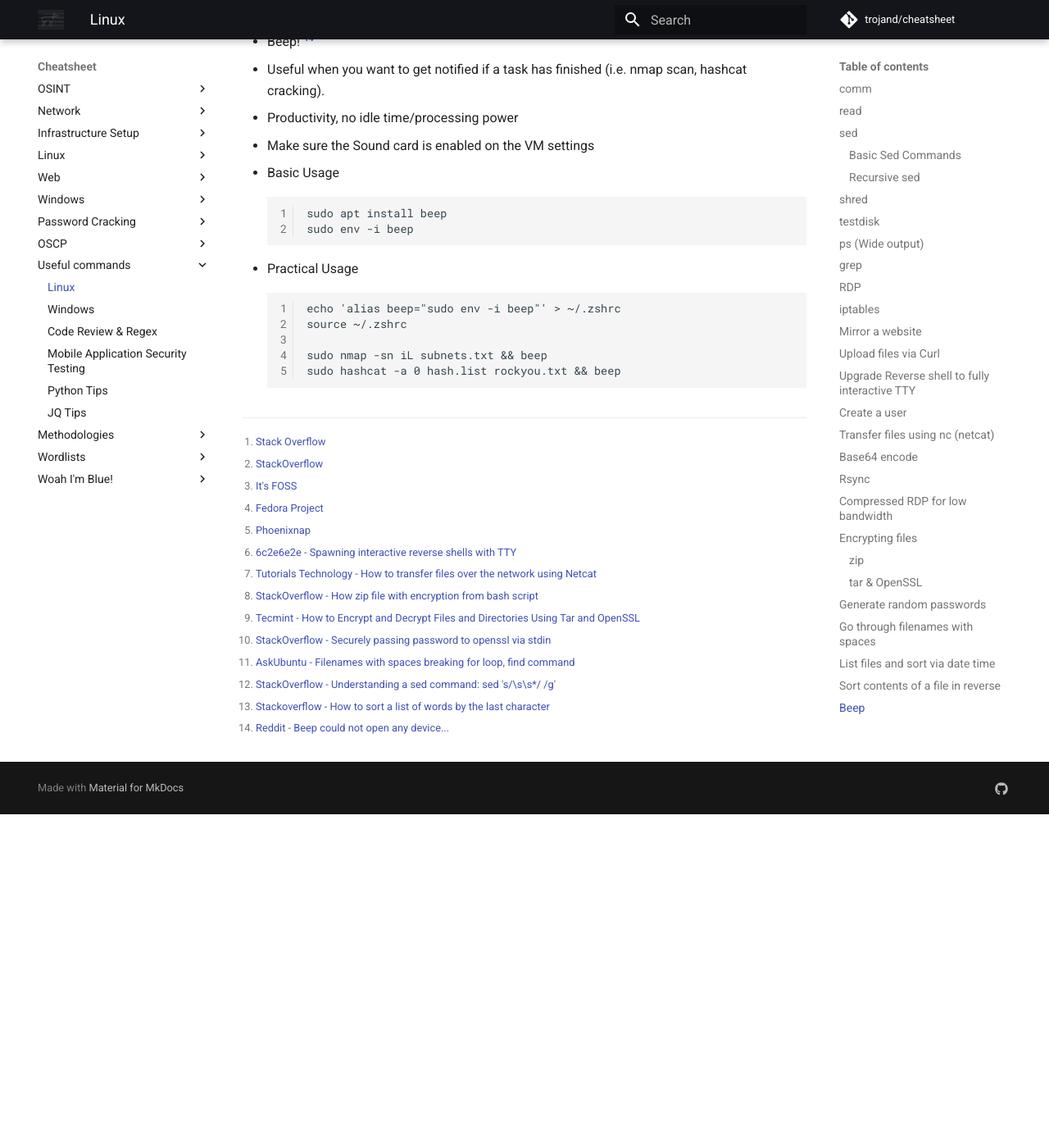
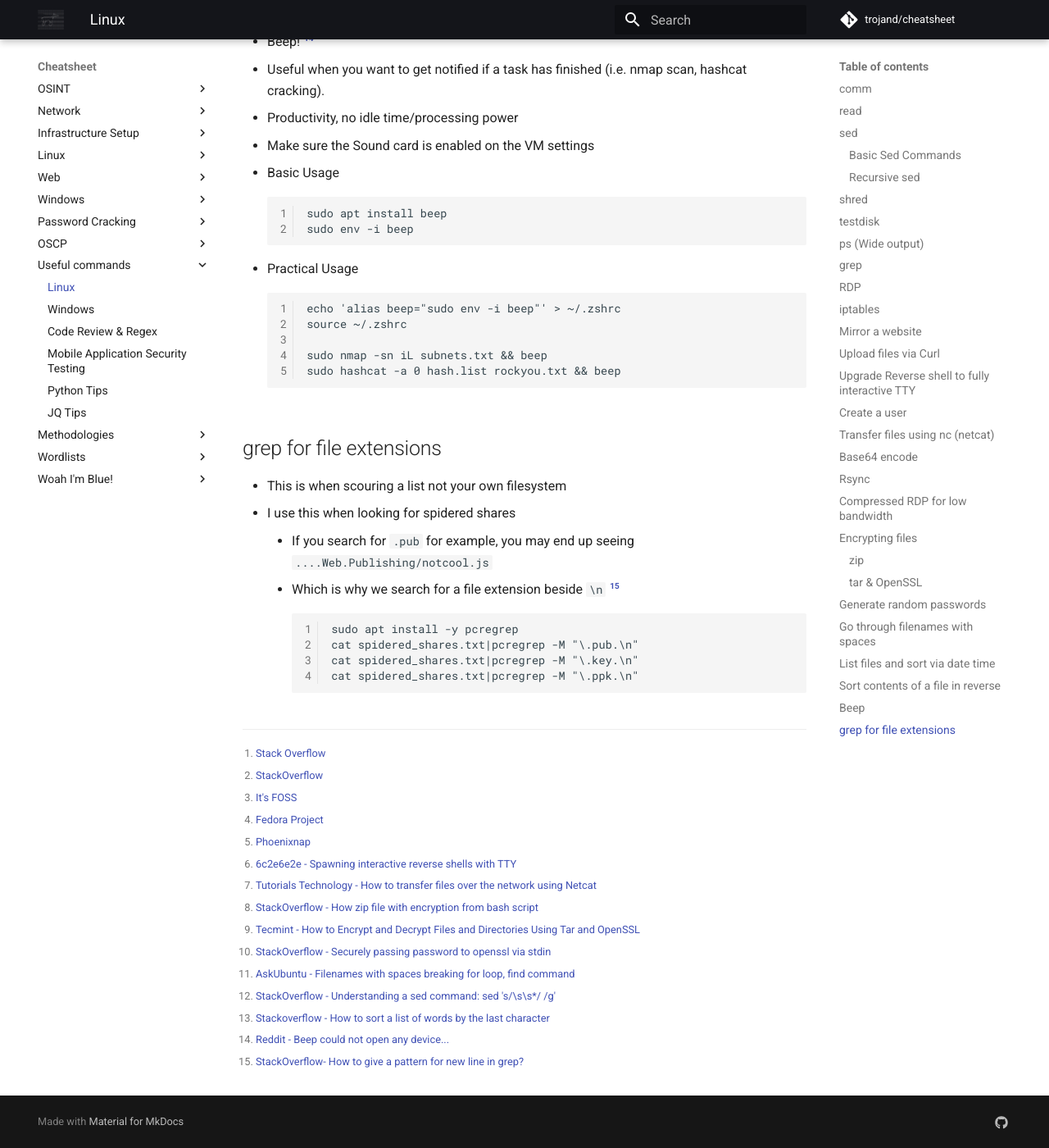
Before and after one commit to trojand/cheatsheet, an MkDocs documentation site: the page built from docs/Useful_Commands/Linux.md, in a window 1280 px wide and 1400 px high, scrolled down 7263 px. Shown: the whole window at 82% size. Built offline with MkDocs 1.6.1 and Material for MkDocs 9.7.7, drawn with Linux system fonts in a browser that asks for light colours; comment, search, counter and statistics services are not loaded; before the commit the page ends 8256 px from its top, so only the background shows below that.

Commit message:
Update Linux.md
grep for file extensions

````diff
--- a/docs/Useful_Commands/Linux.md
+++ b/docs/Useful_Commands/Linux.md
@@ -277,7 +277,17 @@ rev file.txt | sort | rev
    sudo nmap -sn iL subnets.txt && beep
    sudo hashcat -a 0 hash.list rockyou.txt && beep
    ```
-
+## grep for file extensions
+* This is when scouring a list not your own filesystem
+* I use this when looking for spidered shares
+    * If you search for `.pub` for example, you may end up seeing `....Web.Publishing/notcool.js`
+    * Which is why we search for a file extension beside `\n` [^15]
+```
+sudo apt install -y pcregrep
+cat spidered_shares.txt|pcregrep -M "\.pub.\n"
+cat spidered_shares.txt|pcregrep -M "\.key.\n"
+cat spidered_shares.txt|pcregrep -M "\.ppk.\n"
+```
 
 [^1]: [Stack Overflow](https://stackoverflow.com/questions/3724786/how-to-diff-two-file-lists-and-ignoring-place-in-list)
 [^2]: [StackOverflow](https://stackoverflow.com/questions/1583219/how-to-do-a-recursive-find-replace-of-a-string-with-awk-or-sed)
@@ -293,3 +303,4 @@ rev file.txt | sort | rev
 [^12]: [StackOverflow - Understanding a sed command: sed 's/\s\s*/ /g'](https://unix.stackexchange.com/questions/583882/understanding-a-sed-command-sed-s-s-s-g)
 [^13]: [Stackoverflow - How to sort a list of words by the last character](https://stackoverflow.com/questions/69055654/how-to-sort-a-list-of-words-by-the-last-character-in-bash)
 [^14]: [Reddit - Beep could not open any device...](https://www.reddit.com/r/archlinux/comments/bep79a/beep_could_not_open_any_device_how_to_fix_it/)
+[^15]: [StackOverflow- How to give a pattern for new line in grep?](https://stackoverflow.com/questions/12652568/how-to-give-a-pattern-for-new-line-in-grep)
````
